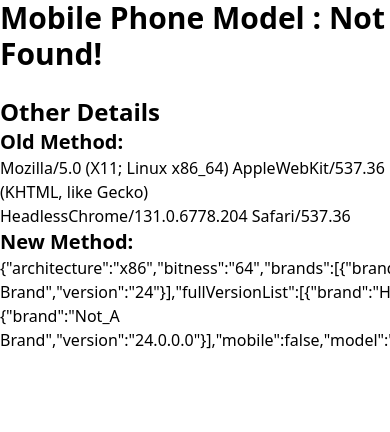
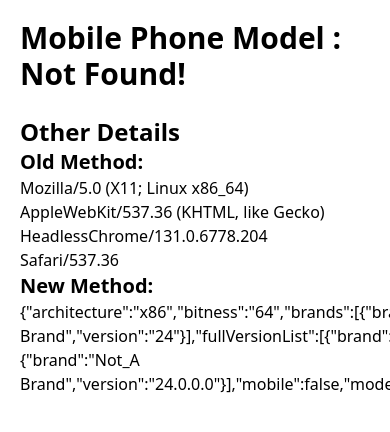
Before and after one commit to deependrasolanky/solanky-dev, a SvelteKit app: page /browser-test-client in a window 390 px wide. Shown: the top 432 px of the page. Built offline with nearby package versions, Linux system fonts and the light colour scheme.

Commit message:
Mobile condition

```diff
--- a/src/routes/browser-test-client/+page.svelte
+++ b/src/routes/browser-test-client/+page.svelte
@@ -18,7 +18,7 @@
             agentClientHints = ua;
         });
   </script>
-
+<div class="m-5">
 <h1 class="text-3xl font-bold">
     Mobile Phone Model : {agentClientHints.model
         ? agentClientHints.model
@@ -30,3 +30,4 @@
 <div class="inline-block">{agent}</div>
 <h3 class="text-xl font-bold">New Method:</h3>
 <div class="inline-block">{JSON.stringify(agentClientHints)}</div>
+</div>
--- a/src/routes/browser-test-server/+page.svelte
+++ b/src/routes/browser-test-server/+page.svelte
@@ -1,6 +1,7 @@
 <script>
 	export let data;
 </script>
+<div class="m-5">
 <h1 class="text-3xl font-bold">Mobile Phone Model :</h1>
 <h1 class="text-3xl font-bold">
      {data.headers.model
@@ -10,8 +11,9 @@
 <h2 class="text-2xl font-bold">Brands:</h2>
 <h1>{data.headers.brands}</h1>
 <h2 class="text-2xl font-bold">Mobile (Y/N):</h2>
-<h1>{data.headers.mobile=="!1" ? 'Yes' : 'No'}</h1>
+<h1>{data.headers.mobile!="?0" ? 'Yes' : 'No'}</h1>
 <h2 class="text-2xl font-bold">Platform:</h2>
 <h1>{data.headers.platform}</h1>
 <h2 class="text-2xl font-bold">Other Details:</h2>
 <h1>{data.headers.userAgent}</h1>
+</div>
```
